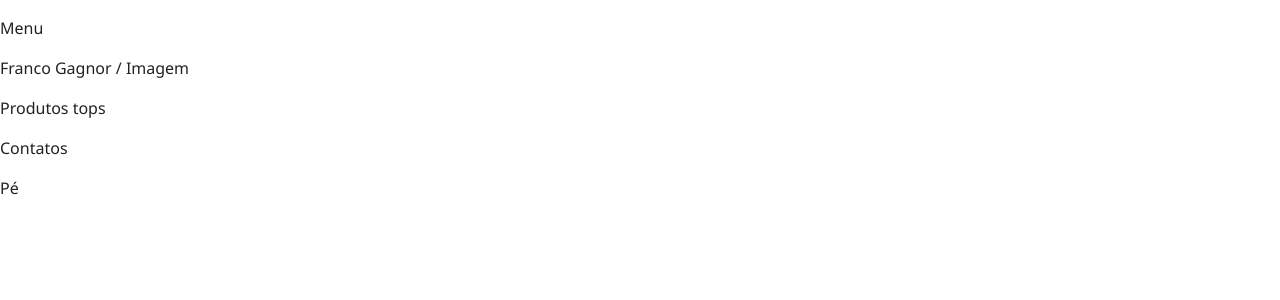
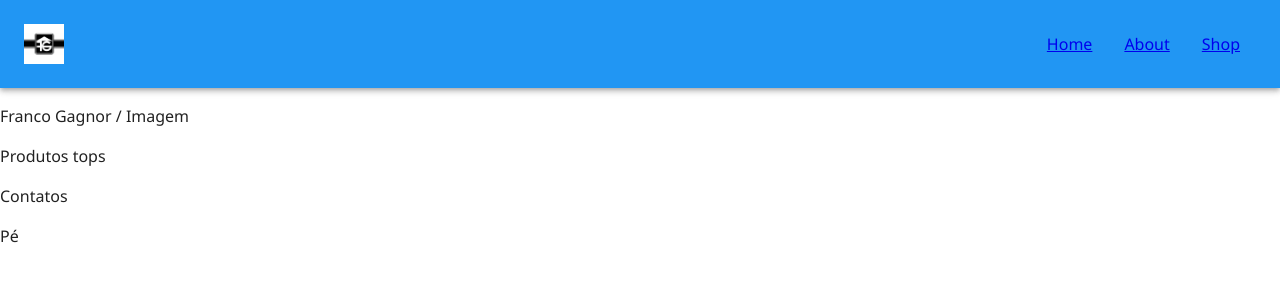
Before and after one commit to PedroVillafuerte/FrancoGagnorShop, a React (Vite) app: page / in a window 1280 px wide. Shown: the top 300 px of the page. Built offline with nearby package versions, Linux system fonts and the light colour scheme.

Commit message:
navegação e navbar

```diff
--- a/package.json
+++ b/package.json
@@ -14,7 +14,8 @@
     "@emotion/styled": "^11.14.0",
     "@mui/material": "^6.4.4",
     "react": "^19.0.0",
-    "react-dom": "^19.0.0"
+    "react-dom": "^19.0.0",
+    "react-router-dom": "^7.2.0"
   },
   "devDependencies": {
     "@eslint/js": "^9.19.0",
--- a/src/App.tsx
+++ b/src/App.tsx
@@ -1,3 +1,4 @@
+import { Outlet } from "react-router-dom"
 import Footer from "./components/Product/Footer/Footer"
 import NavBar from "./components/Product/NavBar/NavBar"
 import Home from "./pages/Home/Home"
@@ -8,7 +9,7 @@ function App() {
   return (
     <>
       <NavBar />
-      <Home />
+      <Outlet />
       <Footer />
     </>
   )
--- a/src/components/Product/NavBar/NavBar.tsx
+++ b/src/components/Product/NavBar/NavBar.tsx
@@ -1,7 +1,74 @@
+import { AppBar, Grid2, MenuItem, styled, Toolbar } from "@mui/material"
+import { blue, red } from "@mui/material/colors"
+import Logo from '../../../assets/Imgs/LogoFG.jpg'
+import { Link } from "react-router-dom"
+
 const NavBar = () => {
-    return(
-        <p>Menu</p>
+    const StyledToolbar = styled(Toolbar)(({ theme }) => ({
+        justifyContent: 'space-between',
+        padding: 24,
+        backgroundColor: blue[500],
+        overflow: 'hidden',
+    }))
+    const StyledMenuIcon = styled(MenuItem)(({ theme }) => ({
+        color: "white",
+        textDecoration: 'none',
+        '&:hover': {
+            transform: 'scale(1.1)',
+            color: blue[900],
+            cursor: 'pointer',
+        },
+    }))
+
+    const StyledLogo = styled('img')(({ }) => ({
+        height: '5vh',
+        '&:hover': {
+            cursor: 'pointer',
+        },
+    }))
+
+    return (
+        <>
+            <AppBar position="sticky">
+                <StyledToolbar id="navbar">
+                    <Grid2 container>
+                        <StyledLogo src={Logo} loading="lazy" />
+                    </Grid2>
+                    <Grid2 container>
+                        <StyledMenuIcon >
+                            <Link to="/">
+                                Home
+                            </Link>
+                        </StyledMenuIcon>
+
+                        <StyledMenuIcon >
+                            <Link to="/about">
+                                About
+                            </Link>
+                        </StyledMenuIcon>
+
+                        <StyledMenuIcon >
+                            <Link to="/shop">
+                                Shop
+                            </Link>
+                        </StyledMenuIcon>
+
+
+                    </Grid2>
+
+
+                </StyledToolbar>
+            </AppBar>
+        </>
     )
 }
 
+export function ScrollTo(sectionId: string) {
+    const section = document.getElementById(sectionId)
+    const nav = document.getElementById('navbar')
+    if (section?.offsetTop != null && nav?.offsetHeight != null) {
+        window.scrollTo({ top: section?.offsetTop - nav?.offsetHeight, behavior: 'smooth' })
+    }
+}
+
 export default NavBar
--- a/src/main.tsx
+++ b/src/main.tsx
@@ -4,13 +4,39 @@ import App from './App.tsx'
 import { CssBaseline } from '@mui/material'
 import { ThemeProvider } from '@emotion/react'
 import theme from './theme.ts'
+import { createBrowserRouter, RouterProvider } from 'react-router-dom'
+import Home from './pages/Home/Home.tsx'
+import Shop from './pages/Shop/Shop.tsx'
+import ErrorPage from './pages/ErrorPage/ErrorPage.tsx'
+import About from './pages/About/About.tsx'
+
+const router = createBrowserRouter([
+  {
+    path: '/',
+    element: <App />,
+    errorElement: <ErrorPage />,
+    children: [
+      {
+        path: '/',
+        element: <Home />,
+      },
+      {
+        path: '/shop',
+        element: <Shop />,
+      },
+      {
+        path: '/about',
+        element: <About />,
+      }
+    ]
+  },
+])
 
 createRoot(document.getElementById('root')!).render(
   <StrictMode>
     <ThemeProvider theme={theme}>
-
       <CssBaseline />
-      <App />
+      <RouterProvider router={router} />
     </ThemeProvider>
   </StrictMode>,
 )
--- /dev/null
+++ b/src/pages/ErrorPage/ErrorPage.tsx
@@ -0,0 +1,9 @@
+const ErrorPage = () => {
+  return (
+    <div>
+      <h1>404</h1>
+      <p>Page not found</p>
+    </div>
+  );
+}
+export default ErrorPage
```
Also changed, not shown: 1 other file (tests, documents, lock files or other folders).
